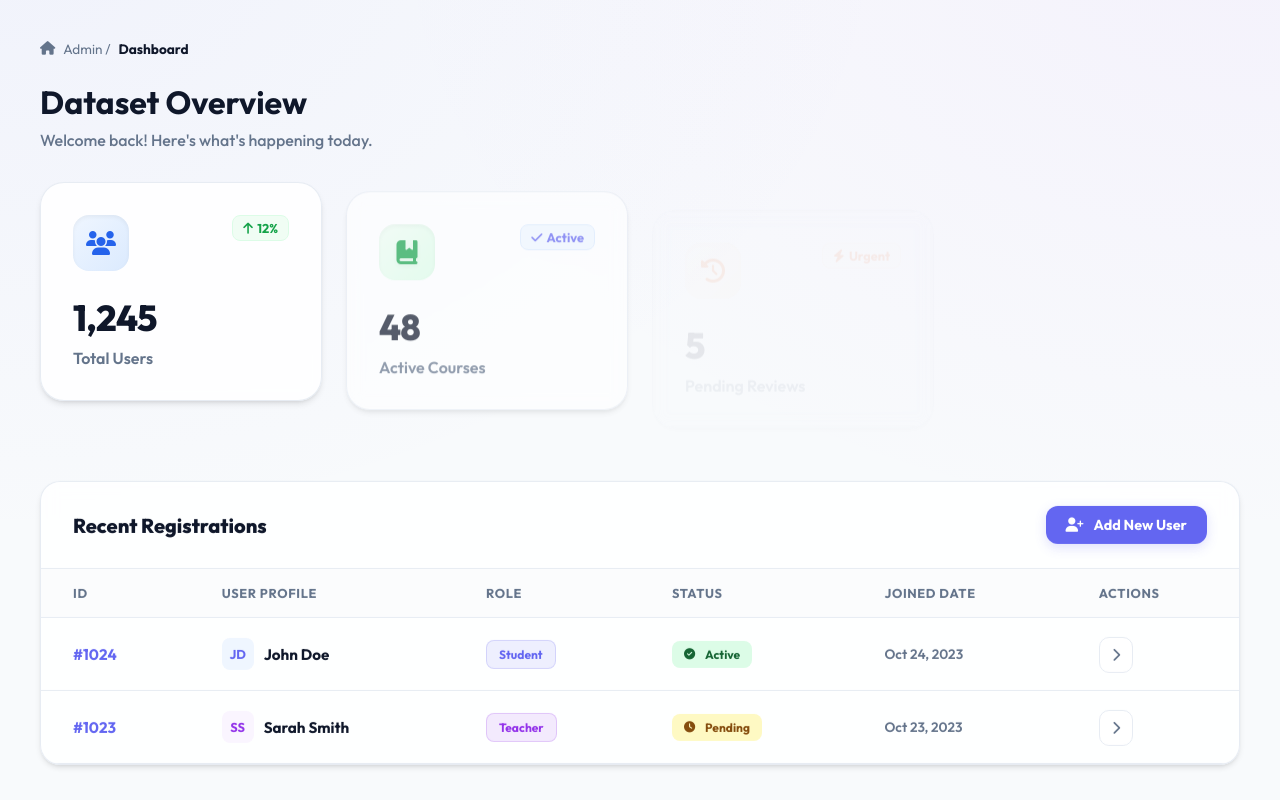
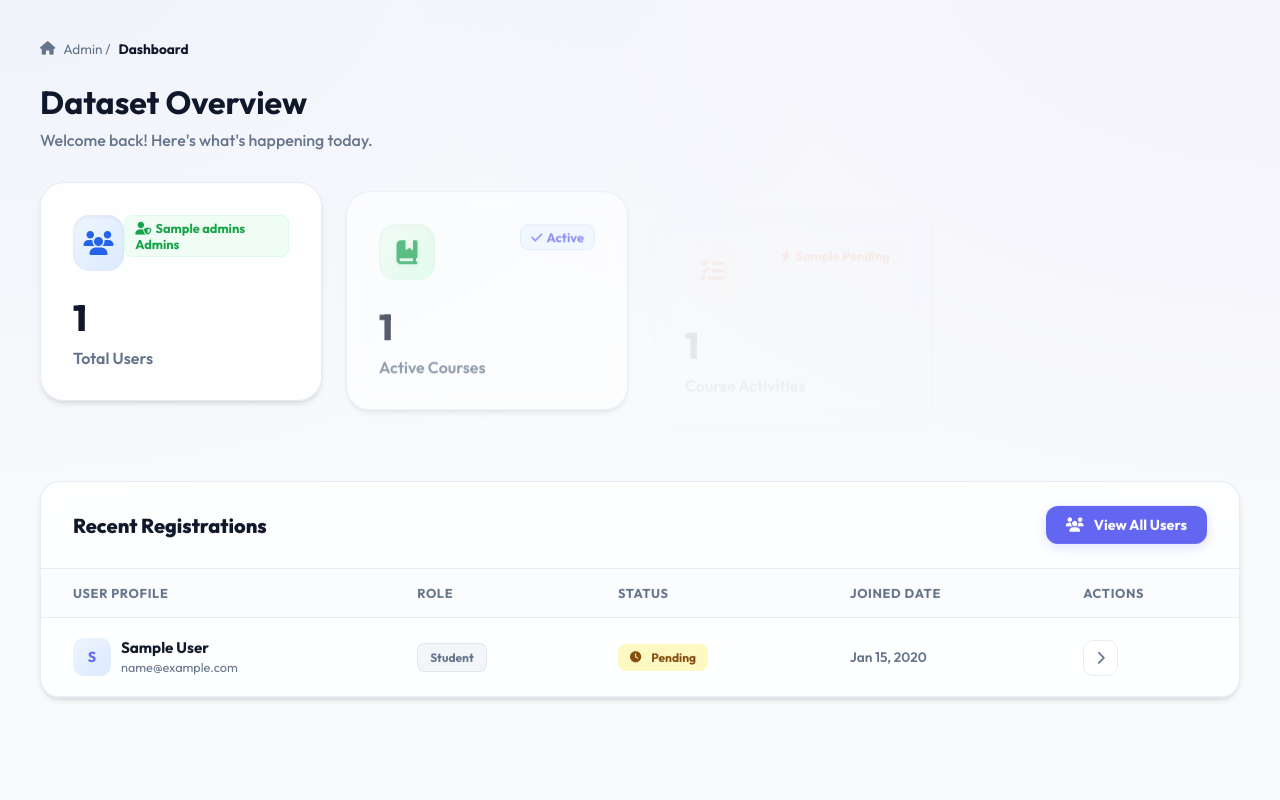
Before and after one commit to Aminejouini123/studly, a Symfony app: template templates/back/dashboard.html.twig in a window 1280 px wide. Shown: the part 72-872 px from the top of the page. Run offline with Twig, Linux system fonts and the light colour scheme; the template is opened without the code that fills it: most values are stand-ins (such as "Sample title", 1, 10 or a date in 2020); some libraries are stand-ins or nearby versions.

Commit message:
UI: Harmonize dashboard aesthetics and Fix Python environment launcher

```diff
--- a/src/Controller/Admin/DashboardController.php
+++ b/src/Controller/Admin/DashboardController.php
@@ -62,7 +62,7 @@ class DashboardController extends AbstractController
         // All courses for management overview
         $allCourses = $courseRepository->findAll();
 
-        return $this->render('admin/dashboard.html.twig', [
+        return $this->render('back/dashboard.html.twig', [
             'totalUsers' => $totalUsers,
             'students' => $students,
             'admins' => $admins,
--- a/src/Controller/Back/BackController.php
+++ b/src/Controller/Back/BackController.php
@@ -14,8 +14,6 @@ final class BackController extends AbstractController
     #[Route('/back', name: 'app_back')]
     public function index(): Response
     {
-        return $this->render('back/dashboard.html.twig', [
-            'controller_name' => 'BackController',
-        ]);
+        return $this->redirectToRoute('app_admin_dashboard');
     }
 }
--- a/templates/back/dashboard.html.twig
+++ b/templates/back/dashboard.html.twig
@@ -16,10 +16,10 @@
             <div class="stat-header">
                 <div class="stat-icon blue" style="background: linear-gradient(135deg, #eff6ff, #dbeafe);"><i class="fas fa-users"></i></div>
                 <div style="color: #16a34a; font-size: 0.8rem; font-weight: 700; background: #f0fdf4; padding: 4px 10px; border-radius: 8px; border: 1px solid #dcfce7;">
-                    <i class="fas fa-arrow-up" style="margin-right: 2px;"></i> 12%
+                    <i class="fas fa-user-shield" style="margin-right: 2px;"></i> {{ admins }} Admins
                 </div>
             </div>
-            <div class="stat-value">1,245</div>
+            <div class="stat-value">{{ totalUsers }}</div>
             <div class="stat-label">Total Users</div>
         </div>
         <div class="stat-card">
@@ -29,28 +29,28 @@
                     <i class="fas fa-check" style="margin-right: 2px;"></i> Active
                 </div>
             </div>
-            <div class="stat-value">48</div>
+            <div class="stat-value">{{ totalCourses }}</div>
             <div class="stat-label">Active Courses</div>
         </div>
         <div class="stat-card">
             <div class="stat-header">
-                <div class="stat-icon orange" style="background: linear-gradient(135deg, #fff7ed, #ffedd5);"><i class="fas fa-clock-rotate-left"></i></div>
+                <div class="stat-icon orange" style="background: linear-gradient(135deg, #fff7ed, #ffedd5);"><i class="fas fa-tasks"></i></div>
                 <div style="color: #ea580c; font-size: 0.8rem; font-weight: 700; background: #fff7ed; padding: 4px 10px; border-radius: 8px; border: 1px solid #ffedd5;">
-                    <i class="fas fa-bolt" style="margin-right: 2px;"></i> Urgent
+                    <i class="fas fa-bolt" style="margin-right: 2px;"></i> {{ pendingTasks }} Pending
                 </div>
             </div>
-            <div class="stat-value">5</div>
-            <div class="stat-label">Pending Reviews</div>
+            <div class="stat-value">{{ totalActivities }}</div>
+            <div class="stat-label">Course Activities</div>
         </div>
         <div class="stat-card">
             <div class="stat-header">
-                <div class="stat-icon purple" style="background: linear-gradient(135deg, #faf5ff, #f3e8ff);"><i class="fas fa-server"></i></div>
+                <div class="stat-icon purple" style="background: linear-gradient(135deg, #faf5ff, #f3e8ff);"><i class="fas fa-users-rectangle"></i></div>
                 <div style="color: #16a34a; font-size: 0.8rem; font-weight: 700; background: #f0fdf4; padding: 4px 10px; border-radius: 8px; border: 1px solid #dcfce7;">
-                    <i class="fas fa-shield-alt" style="margin-right: 2px;"></i> Healthy
+                    <i class="fas fa-shield-alt" style="margin-right: 2px;"></i> {{ totalGroups }} Groups
                 </div>
             </div>
-            <div class="stat-value">98.2%</div>
-            <div class="stat-label">System Health</div>
+            <div class="stat-value">{{ totalEvents }}</div>
+            <div class="stat-label">Total Events</div>
         </div>
     </div>
 
@@ -58,13 +58,12 @@
     <div class="content-card">
         <div class="card-header">
             <h3>Recent Registrations</h3>
-            <button class="btn-action"><i class="fas fa-user-plus"></i> Add New User</button>
+            <a href="{{ path('app_admin_user_index') }}" class="btn-action"><i class="fas fa-users"></i> View All Users</a>
         </div>
         <div class="table-responsive">
             <table class="admin-table">
                 <thead>
                     <tr>
-                        <th>ID</th>
                         <th>User Profile</th>
                         <th>Role</th>
                         <th>Status</th>
@@ -73,36 +72,39 @@
                     </tr>
                 </thead>
                 <tbody>
+                    {% for user in recentUsers %}
                     <tr>
-                        <td style="font-weight: 700; color: var(--primary);">#1024</td>
                         <td>
                             <div style="display: flex; align-items: center; gap: 10px;">
-                                <div style="width: 32px; height: 32px; background: #eff6ff; color: var(--primary); border-radius: 8px; display: flex; align-items: center; justify-content: center; font-weight: 700; font-size: 0.8rem;">JD</div>
-                                <span style="font-weight: 700; color: var(--text-main);">John Doe</span>
+                                <div style="width: 38px; height: 38px; background: linear-gradient(135deg, #eff6ff, #dbeafe); color: var(--primary); border-radius: 10px; display: flex; align-items: center; justify-content: center; font-weight: 700; font-size: 0.9rem;">
+                                    {{ user.firstName|first|upper }}
+                                </div>
+                                <div>
+                                    <span style="font-weight: 700; color: var(--text-main); display: block;">{{ user.firstName }} {{ user.lastName }}</span>
+                                    <small style="color: var(--text-muted);">{{ user.email }}</small>
+                                </div>
                             </div>
                         </td>
-                        <td><span class="status-badge" style="background: rgba(99, 102, 241, 0.1); color: var(--primary); border: 1px solid rgba(99, 102, 241, 0.2);">Student</span></td>
-                        <td><span class="status-badge status-active"><i class="fas fa-check-circle" style="font-size: 0.7rem; margin-right: 4px;"></i> Active</span></td>
-                        <td style="color: var(--text-muted); font-size: 0.85rem; font-weight: 600;">Oct 24, 2023</td>
+                        <td>
+                            {% if 'ROLE_ADMIN' in user.roles %}
+                                <span class="status-badge" style="background: rgba(99, 102, 241, 0.1); color: var(--primary); border: 1px solid rgba(99, 102, 241, 0.2);">Admin</span>
+                            {% else %}
+                                <span class="status-badge" style="background: rgba(148, 163, 184, 0.1); color: #64748b; border: 1px solid rgba(148, 163, 184, 0.2);">Student</span>
+                            {% endif %}
+                        </td>
+                        <td>
+                            {% if user.statut == 'Active' %}
+                                <span class="status-badge status-active"><i class="fas fa-check-circle" style="font-size: 0.7rem; margin-right: 4px;"></i> Active</span>
+                            {% else %}
+                                <span class="status-badge status-pending"><i class="fas fa-clock" style="font-size: 0.7rem; margin-right: 4px;"></i> Pending</span>
+                            {% endif %}
+                        </td>
+                        <td style="color: var(--text-muted); font-size: 0.85rem; font-weight: 600;">{{ user.createdAt|date('M d, Y') }}</td>
                         <td>
                             <a href="{{ path('app_admin_user_index') }}" class="btn-secondary" title="View Profile"><i class="fas fa-chevron-right"></i></a>
                         </td>
                     </tr>
-                    <tr>
-                        <td style="font-weight: 700; color: var(--primary);">#1023</td>
-                        <td>
-                            <div style="display: flex; align-items: center; gap: 10px;">
-                                <div style="width: 32px; height: 32px; background: #faf5ff; color: #9333ea; border-radius: 8px; display: flex; align-items: center; justify-content: center; font-weight: 700; font-size: 0.8rem;">SS</div>
-                                <span style="font-weight: 700; color: var(--text-main);">Sarah Smith</span>
-                            </div>
-                        </td>
-                        <td><span class="status-badge" style="background: rgba(147, 51, 234, 0.1); color: #9333ea; border: 1px solid rgba(147, 51, 234, 0.2);">Teacher</span></td>
-                        <td><span class="status-badge status-pending"><i class="fas fa-clock" style="font-size: 0.7rem; margin-right: 4px;"></i> Pending</span></td>
-                        <td style="color: var(--text-muted); font-size: 0.85rem; font-weight: 600;">Oct 23, 2023</td>
-                        <td>
-                            <a href="{{ path('app_admin_user_index') }}" class="btn-secondary" title="View Profile"><i class="fas fa-chevron-right"></i></a>
-                        </td>
-                    </tr>
+                    {% endfor %}
                 </tbody>
             </table>
         </div>
```
